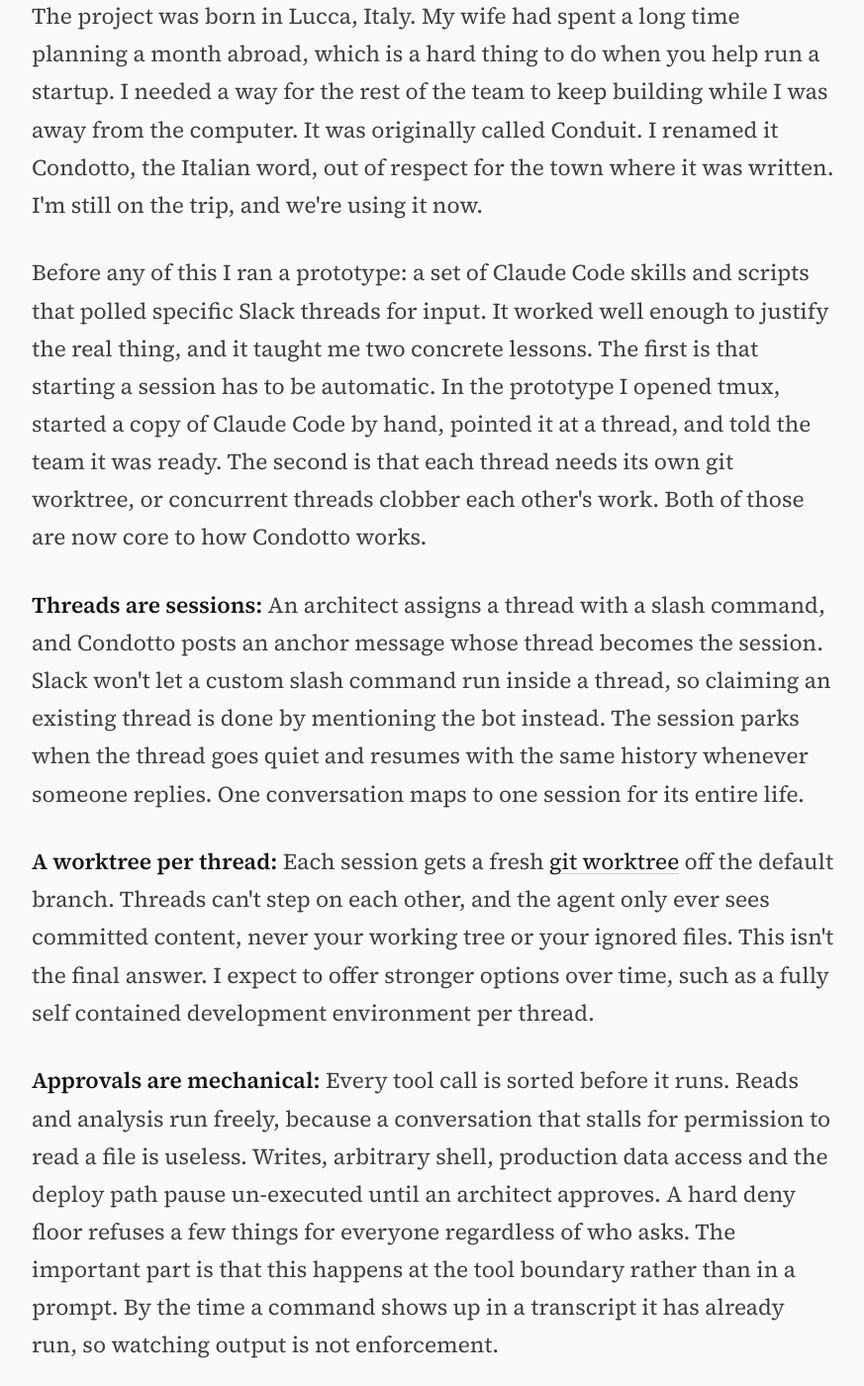
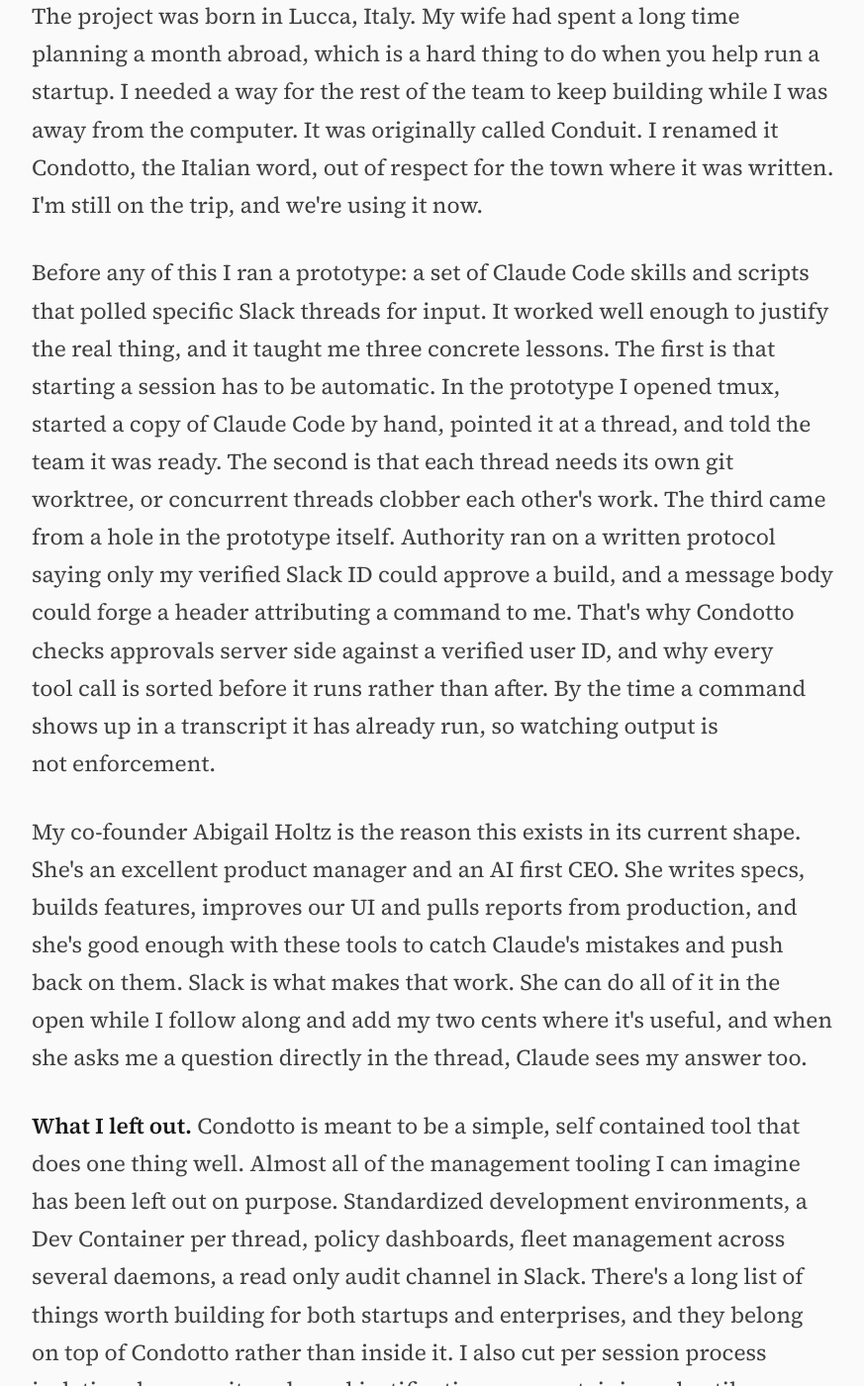
Before and after one commit to chadrem/chadrem.github.io, a Jekyll site: the page built from _posts/2026-07-20-condotto-team-coding-with-ai-in-slack.html, in a window 1280 px wide and 1400 px high, scrolled down 885 px. Shown: the whole window at 99% size, without its empty margins (144-1017 px from the left). Built offline with Jekyll 4.4.1, drawn with Linux system fonts in a browser that asks for light colours; some of the changed text lies outside the part shown.

Commit message:
Trim README-style feature sections from the Condotto post

```diff
--- a/_posts/2026-07-20-condotto-team-coding-with-ai-in-slack.html
+++ b/_posts/2026-07-20-condotto-team-coding-with-ai-in-slack.html
@@ -38,52 +38,17 @@ tags:
 <p>
     Before any of this I ran a prototype: a set of Claude Code skills and scripts that polled specific Slack
     threads for input.
-    It worked well enough to justify the real thing, and it taught me two concrete lessons.
+    It worked well enough to justify the real thing, and it taught me three concrete lessons.
     The first is that starting a session has to be automatic.
     In the prototype I opened tmux, started a copy of Claude Code by hand, pointed it at a thread, and told the
     team it was ready.
     The second is that each thread needs its own git worktree, or concurrent threads clobber each other's work.
-    Both of those are now core to how Condotto works.
-</p>
-<p>
-    <strong>Threads are sessions:</strong>
-    An architect assigns a thread with a slash command, and Condotto posts an anchor message whose thread becomes
-    the session.
-    Slack won't let a custom slash command run inside a thread, so claiming an existing thread is done by
-    mentioning the bot instead.
-    The session parks when the thread goes quiet and resumes with the same history whenever someone replies.
-    One conversation maps to one session for its entire life.
-</p>
-<p>
-    <strong>A worktree per thread:</strong>
-    Each session gets a fresh <a href="https://git-scm.com/docs/git-worktree">git worktree</a> off the default branch.
-    Threads can't step on each other, and the agent only ever sees committed content, never your working tree or
-    your ignored files.
-    This isn't the final answer.
-    I expect to offer stronger options over time, such as a fully self contained development environment per thread.
-</p>
-<p>
-    <strong>Approvals are mechanical:</strong>
-    Every tool call is sorted before it runs.
-    Reads and analysis run freely, because a conversation that stalls for permission to read a file is useless.
-    Writes, arbitrary shell, production data access and the deploy path pause un-executed until an architect approves.
-    A hard deny floor refuses a few things for everyone regardless of who asks.
-    The important part is that this happens at the tool boundary rather than in a prompt.
+    The third came from a hole in the prototype itself.
+    Authority ran on a written protocol saying only my verified Slack ID could approve a build, and a message
+    body could forge a header attributing a command to me.
+    That's why Condotto checks approvals server side against a verified user ID, and why every tool call is
+    sorted before it runs rather than after.
     By the time a command shows up in a transcript it has already run, so watching output is not enforcement.
-</p>
-<p>
-    <strong>Roles and delegation:</strong>
-    Approvals are checked server side against a verified Slack user ID, never a display name and never text in a
-    message body.
-    My prototype ran on a written protocol instead, and a message body could forge a header attributing a command to me.
-    Architects can grant authority to other people at runtime without a config edit or a restart, which is how a
-    domain expert graduates into driving sessions on their own.
-</p>
-<p>
-    <strong>Everything is audited:</strong>
-    Tool calls, approval requests, who clicked what, deploys and session lifecycle all go to an append only log in
-    SQLite.
-    You query it with any SQLite client.
 </p>
 <p>
     My co-founder Abigail Holtz is the reason this exists in its current shape.
```
